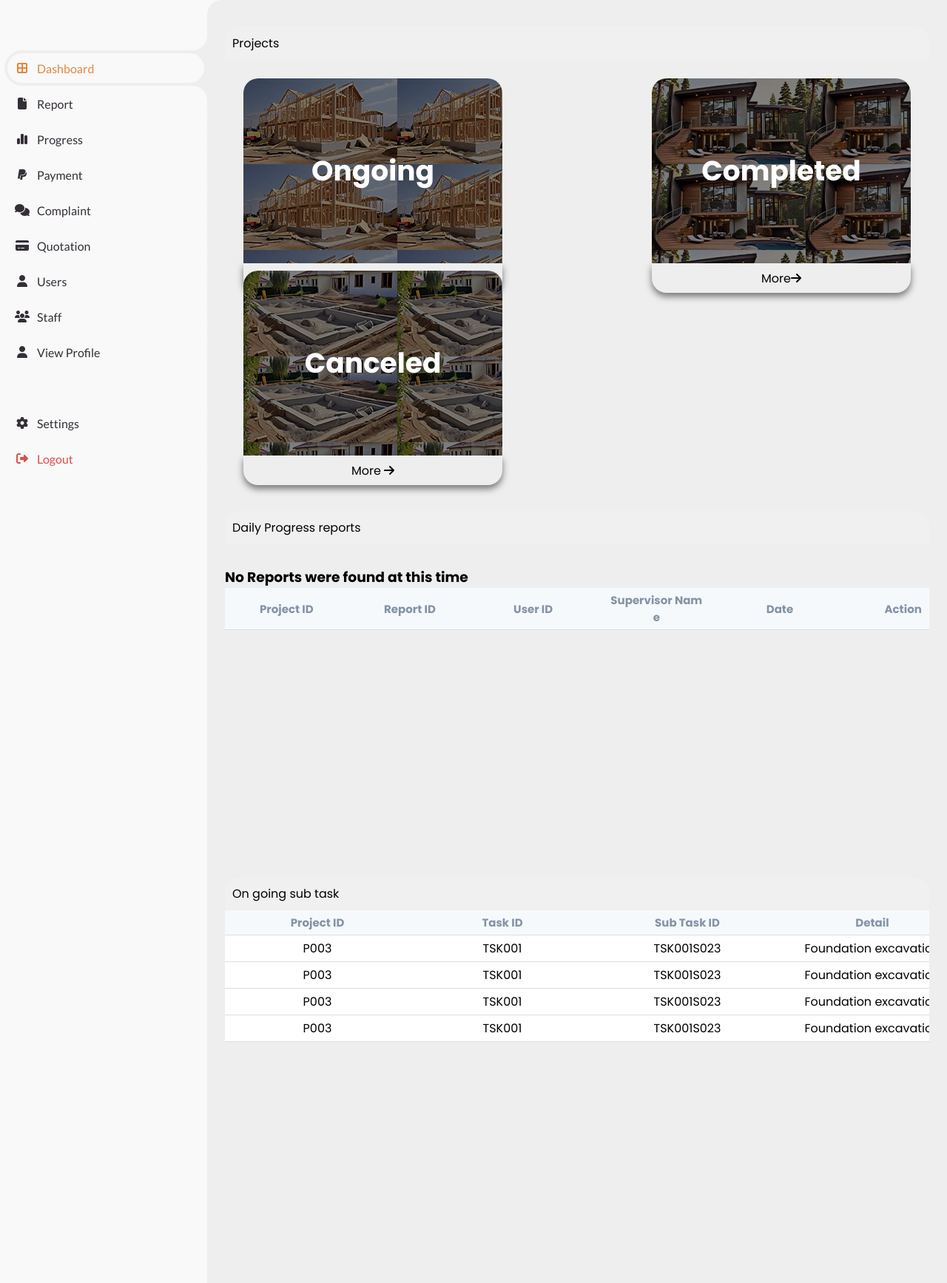
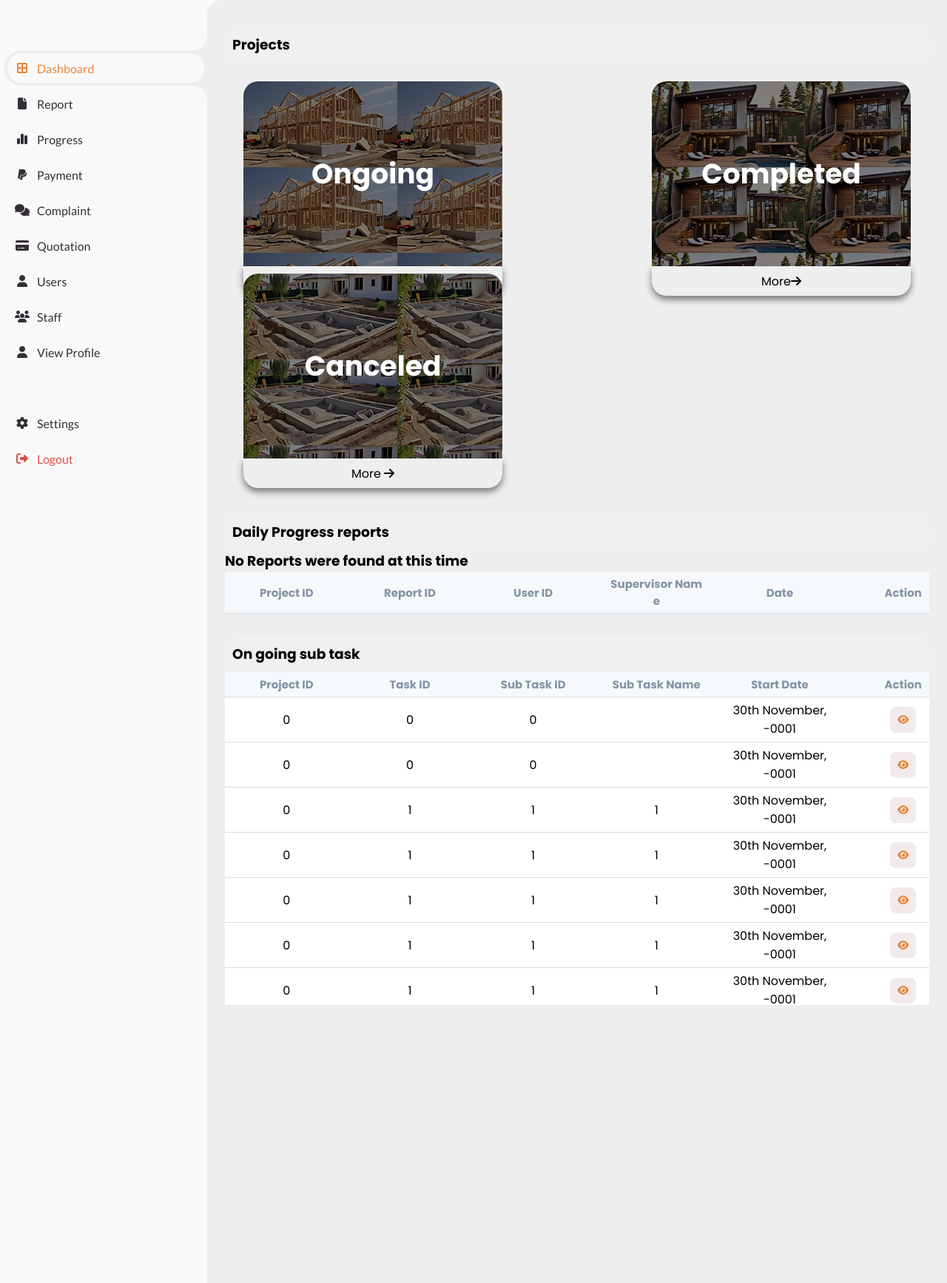
Before and after one commit to virajidewmini/webuild, a PHP site: page /schoolmanagement/pmdashboard in a window 1280 px wide. Shown: the part 56-1791 px from the top of the page at 74% size. Run offline with PHP 8.4, Linux system fonts and the light colour scheme; the visitor is signed in with stand-in values (Sample User, id 1); data comes from the database, SQL or seed files in the repository; lists and menus that the app fills with data are empty.

Commit message:
added sub task

```diff
--- a/private/controllers/Pmdashboard.php
+++ b/private/controllers/Pmdashboard.php
@@ -12,12 +12,14 @@
 
             $dtbase = new Dtbase();
             $data = $dtbase->alldpr($pmi);
-            $data1 = $dtbase->alltask($pmi);
+            // $data1 = $dtbase->alltask($pmi);
 
+            $project_task = new Project_tasks() ;
+            $data1 = $project_task->findAll();
 
             $this->view('pmdashboard',[
                 'rows'=>$data,
-                'rows1'=>$data1
+                'rows1'=>$data1,
             ]);
         }
 
--- a/private/controllers/Pmtask.php
+++ b/private/controllers/Pmtask.php
@@ -29,6 +29,8 @@
                if( $_SERVER['REQUEST_METHOD'] =='POST'){
                 if($project_task->validate($_POST)){
 
+                    $_POST['start_date'] = date('Y-m-d H:i:s');
+                    $_POST['action'] = 'ongoing';
                     $project_task->insert($_POST);
                     $this->redirect('pmtask');
                 }
--- a/private/views/pmdashboard.view.php
+++ b/private/views/pmdashboard.view.php
@@ -8,7 +8,7 @@ body{
 </style>
     <div class="project-details">
         <div class="table_header">
-            <p>Projects</p>
+            <h3>Projects</h3>
         </div>
         <div class="project">
             <a href="<?=ROOT?>/Pmongoingproject"
@@ -46,16 +46,11 @@ body{
     </div>
     <div class="table">
         <div class="table_header">
-            <p>Daily Progress reports</p>
+            <h3>Daily Progress reports</h3>
         </div>
         <div class="table_section">
             <table>
                 <thead>
-                <?php
-                    echo "<pre>";
-                    print_r($rows1);
-                ?>
-
                     <tr>
                         <th>Project ID</th>
                         <th>Report ID</th>
@@ -90,7 +85,7 @@ body{
     </div>
     <div class="table">
         <div class="table_header">
-            <p>On going sub task</p>
+            <h3>On going sub task</h3>
         </div>
         <div class="table_section">
             <table>
@@ -99,34 +94,30 @@ body{
                         <th>Project ID</th>
                         <th>Task ID</th>
                         <th>Sub Task ID</th>
-                        <th>Detail</th>
+                        <th>Sub Task Name</th>
+                        <th>Start Date</th>
+                        <th>Action</th>
                     </tr>
                 </thead>
                 <tbody>
+                <?php if ($rows1):?>
+                    <?php foreach ($rows1 as $row):?>
                     <tr>
-                        <td>P003</td>
-                        <td>TSK001</td>
-                        <td>TSK001S023</td>
-                        <td>Foundation excavation</td>
+                        <td><?= $row->project_id?></td>
+                        <td><?= $row->task_id?></td>
+                        <td><?= $row->sub_task_id?></td>
+                        <td><?= $row->sub_task_name ?></td>
+                        <td><?=get_date($row->start_date)?></td>
+                        <td>
+                            <a href="#">
+                            <button><i class="fa-solid fa-eye"></i></button>
+                            </a>
+                        </td>
                     </tr>
-                    <tr>
-                        <td>P003</td>
-                        <td>TSK001</td>
-                        <td>TSK001S023</td>
-                        <td>Foundation excavation</td>
-                    </tr>
-                    <tr>
-                        <td>P003</td>
-                        <td>TSK001</td>
-                        <td>TSK001S023</td>
-                        <td>Foundation excavation</td>
-                    </tr>
-                    <tr>
-                        <td>P003</td>
-                        <td>TSK001</td>
-                        <td>TSK001S023</td>
-                        <td>Foundation excavation</td>
-                    </tr>
+                    <?php endforeach; ?>
+                <?php else: ?>
+                    <h3>No Reports were found at this time</h3>
+                <?php endif; ?>
 
                 </tbody>
             </table>
--- a/private/views/pmtask.view.php
+++ b/private/views/pmtask.view.php
@@ -37,7 +37,6 @@
                         <th>Task ID</th>
                         <th>Sub Task ID</th>
                         <th>Sub Name</th>
-                        <th>Detail</th>
                         <th>Action</th>
                     </tr>
                 </thead>
@@ -49,7 +48,6 @@
                             <td><?= $row->task_id?></td>
                             <td><?= $row->sub_task_id?></td>
                             <td><?= $row->sub_task_name?></td>
-                            <td><?= $row->sub_task_details?></td>
                             <td>
                                 <a href="<?=ROOT?>/Pmtask/add/<?=$row->sub_task_id?>">
                                 <button><i class="fa-solid fa-plus"></i></button>
--- a/public/css/style.css
+++ b/public/css/style.css
@@ -206,7 +206,8 @@ input{
 }
 
 .table_section{
-    height: 450px;
+    height: auto;
+    max-height: 450px;
     overflow: auto;
 }
 
@@ -216,6 +217,7 @@ table{
     min-width: 1000px;
     border-collapse: collapse;
     background-color: #fff;
+    margin-bottom: 30px;
 }
 
 thead th{
```
Also changed, not shown: private/views/pmtask_add.view.php (+18 -5 lines).
